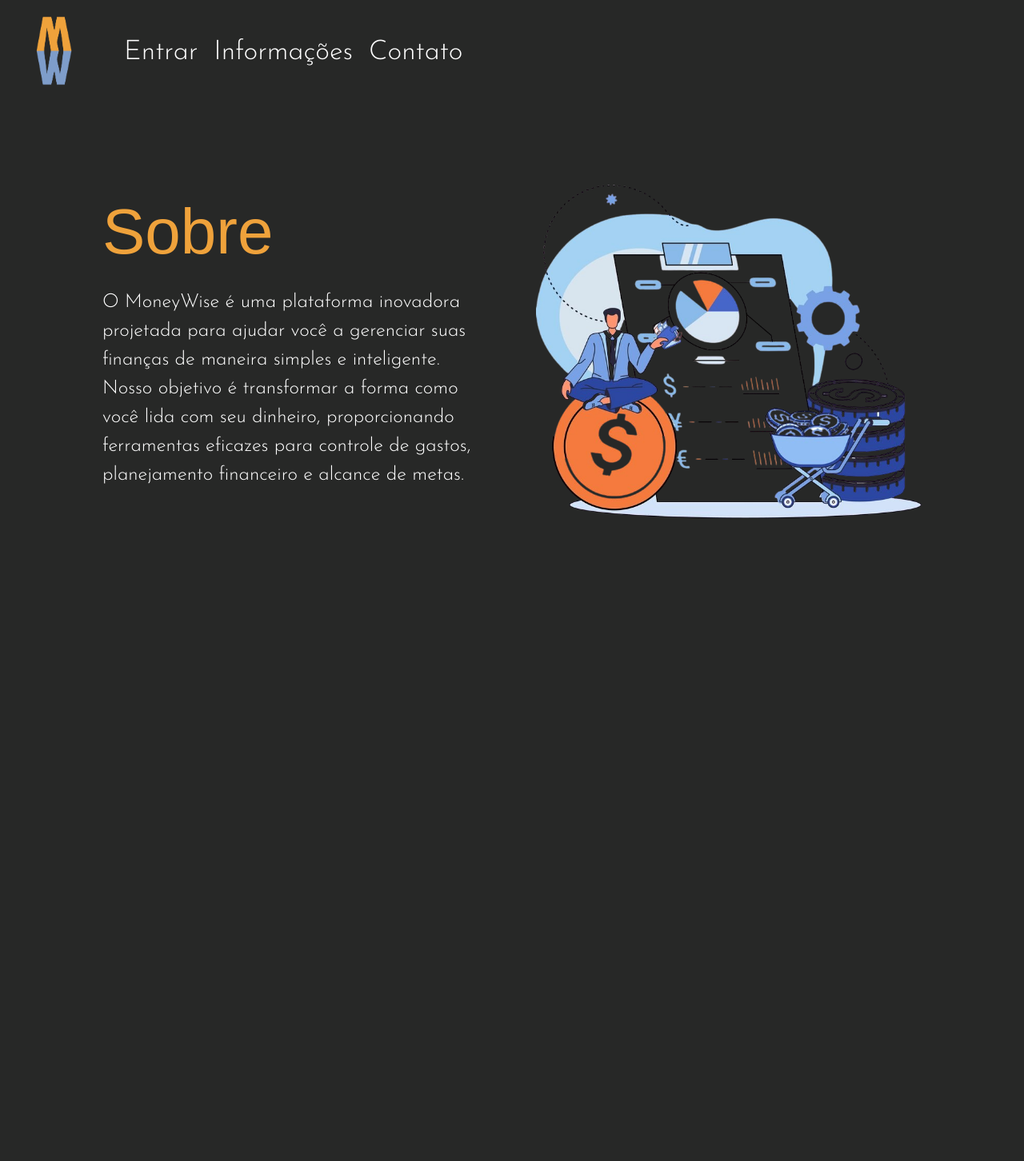
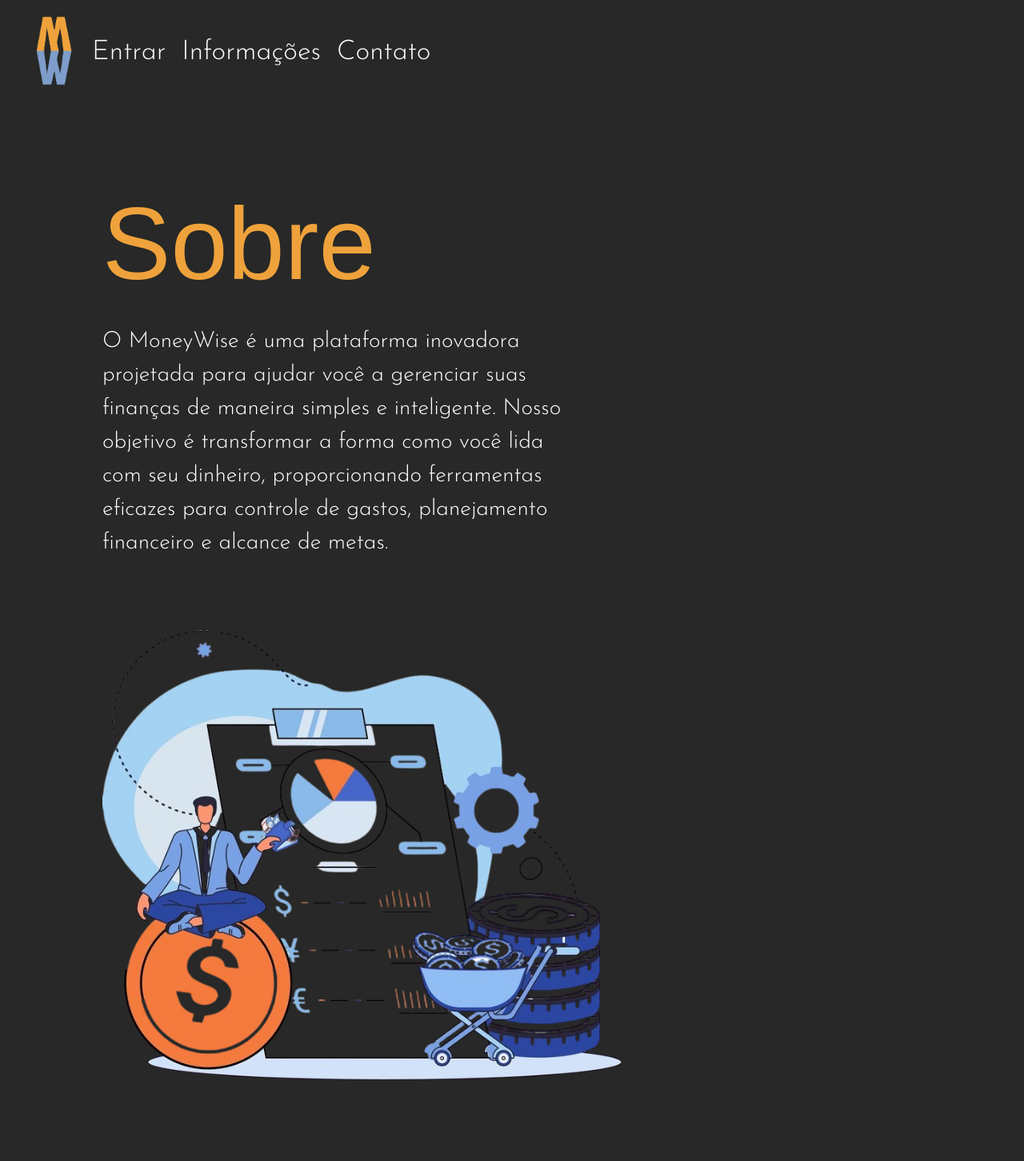
Before and after one commit to Projeto-S204/moneywise, a Flask app: page /informations in a window 1280 px wide. Shown: the whole page at 80% size. Before the commit the page ends 648 px from the top, so only its background shows below. Run offline with Flask 3, Linux system fonts and the light colour scheme; some web fonts are replaced.

Commit message:
alteração de estilização

```diff
--- a/app/home/static/css/informations.css
+++ b/app/home/static/css/informations.css
@@ -27,6 +27,7 @@ nav ul {
   display: flex;
   list-style: none;
   gap: 20px;
+  padding: 0;
   margin-left: 20px;
 }
 
@@ -61,7 +62,7 @@ main {
 }
 
 #text-container p {
-  font-size: 36px;
+  font-size: 28px;
   font-weight: 300;
   line-height: 1.5;
 }
@@ -70,8 +71,7 @@ main {
   flex: 1;
   display: flex;
   justify-content: center;
-  align-items: center;
-  min-width: 320px;
+  min-width: 650px;
   max-width: 600px;
 }
 
--- a/app/home/templates/informations.html
+++ b/app/home/templates/informations.html
@@ -48,8 +48,8 @@
 
     <main>
       <div id="text-container">
-        <h1 style="font-size: 80px">Sobre</h1>
-        <p style="font-size: 24px">
+        <h1>Sobre</h1>
+        <p>
           O MoneyWise é uma plataforma inovadora projetada para ajudar você a
           gerenciar suas finanças de maneira simples e inteligente. Nosso
           objetivo é transformar a forma como você lida com seu dinheiro,
@@ -61,7 +61,7 @@
       <div id="img-container">
         <img
           src="{{ url_for('home.static', filename='images/info_image.png') }}"
-          alt="Imagem sobre finanças"
+          alt="Imagem de informações"
         />
       </div>
     </main>
--- a/app/users_authentication/templates/signin_page.html
+++ b/app/users_authentication/templates/signin_page.html
@@ -54,11 +54,11 @@
         {{ form.hidden_tag() }}
         <div class="form-group">
           {{ form.email.label(class="form-label") }} {{
-          form.email(class="form-control", placeholder="Digite seu email") }}
+          form.email(class="form-control") }}
         </div>
         <div class="form-group">
           {{ form.password.label(class="form-label") }} {{
-          form.password(class="form-control", placeholder="Digite sua senha") }}
+          form.password(class="form-control") }}
         </div>
         <div class="form-group">
           {{ form.submit(class="btn btn-primary btn-block") }}
```
Also changed, not shown: app/home/templates/contact.html (+10 -2 lines), app/users_authentication/templates/signup_page.html (+5 -10 lines).
